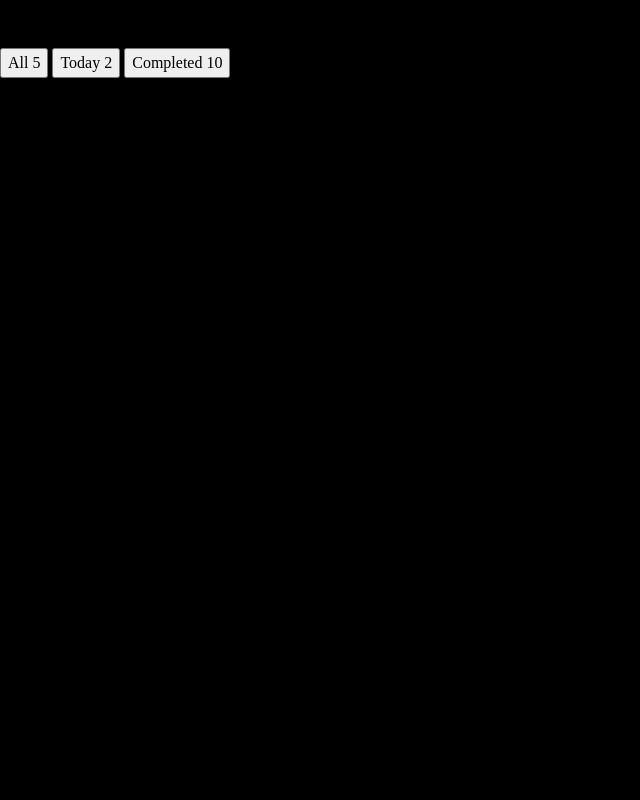
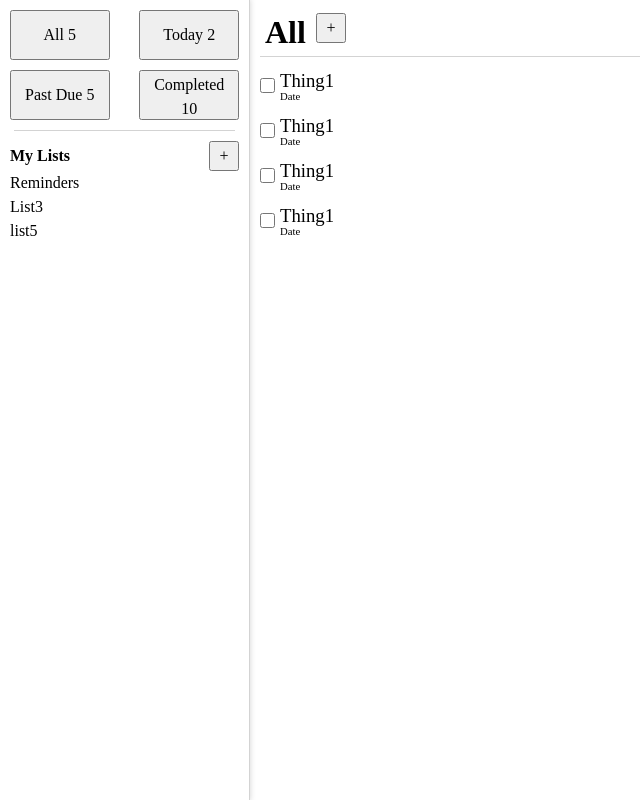
Before and after one commit to Cakey01/todo-list, a website built with webpack: page src/template.html in a window 1280 px wide. Shown: the whole page, without its empty margins (0-640 px from the left). Built offline with nearby package versions, Linux system fonts and the light colour scheme.

Commit message:
Create basic style and layout for todo page

```diff
--- a/src/styles/styles.css
+++ b/src/styles/styles.css
@@ -29,7 +29,156 @@ h1, h2, h3, h4, h5, h6 {
     text-wrap: balance;
 }
 
+html {
+    height: 100%;
+}
+
 /* body */
+
 body {
-    background-color: black
+    display: grid;
+    grid-template-columns: 250px 1fr;
+    grid-template-rows: 57px 1fr;
+    height: 100%;
+    margin: 0;
 }
+
+/* header */
+
+header {
+    grid-column: 2 / 3;
+    grid-row: 1 / 2;
+    display: flex;
+    flex-direction: column;
+    width: 100%;
+    height: 100%;
+    justify-content: space-between;
+}
+
+header > div {
+    display: flex;
+    gap: 10px;
+}
+
+header > div > h1 {
+    align-self: center;
+    justify-self: start;
+    padding-left: 15px;
+    padding-top: 8px;
+}
+
+header > div > button {
+    width: 30px;
+    height: 30px;
+    align-self: center;
+    margin-right: 15px;
+}
+
+header > .divider {
+    justify-self: flex-end;
+    align-self: center;
+    width: 98%
+}
+
+/* sidebar */
+
+#sidebar {
+    grid-column: 1 / 2;
+    grid-row: 1 / 3;
+    border-right: 1px solid lightgrey;
+    box-shadow: -1px 0px 6px 1px lightgrey;
+    height: 100%;
+    display: flex;
+    flex-direction: column;
+    gap: 10px;
+    align-items: center;
+}
+
+/* projects */
+#projects {
+    display: grid;
+    grid-template-columns: 1fr 1fr;
+    grid-template-rows: 1fr 1fr;
+    padding-top: 10px;
+    gap: 10px;
+    width: 100%;
+    place-items: center;
+}
+
+#projects > button {
+    height: 50px;
+    width: 100px;
+}
+
+/* divider */
+
+.divider {
+    background-color: lightgrey;
+    height: 1px;
+    width: 89%;
+}
+
+/* Lists */
+
+#lists {
+    display: grid;
+    grid-template-columns: 1fr 30px;
+    grid-template-rows: 30px 1fr;
+    overflow: auto;
+    padding: 0 10px 0 10px;
+    width: 100%;
+}
+
+#lists > h4 {
+    align-self: center;
+    justify-self: start;
+}
+
+#lists > ul {
+    list-style-type: none;
+    padding: 0;
+    margin: 0;
+    display: flex;
+    flex-direction: column;
+}
+
+/* todo */
+
+#todo {
+    grid-column: 2 / 3;
+    grid-row: 2 / 3;
+    padding: 10px;
+    height: 100%;
+    overflow: auto;
+}
+
+.item {
+    display: grid;
+    grid-template-columns: 15px 1fr;
+    grid-template-rows: 1em 1em;
+    height: 45px;
+    gap: 5px;
+}
+
+.item > * {
+    margin: 0;
+    padding: 0;
+}
+
+.item > input {
+    grid-column: 1 / 2;
+    grid-row: 1 / 3;
+    border-radius: 100%;
+}
+
+.item > h3 {
+    grid-column: 2 / 3;
+    grid-row: 1 / 2;
+    font-weight: 500;
+}
+
+.item > h6 {
+    grid-column: 2 / 3;
+    grid-row: 2 / 3;
+    font-weight: 400;
+}
--- a/src/template.html
+++ b/src/template.html
@@ -7,7 +7,11 @@
 </head>
 <body>
     <header>
-        <h1>All</h1>
+        <div>
+            <h1>All</h1>
+            <button id="newTodo">+</button>
+        </div>
+        <div class="divider"></div>
     </header>
     <section id="sidebar">
         <div id="projects">
@@ -19,13 +23,19 @@
                 <span class="buttonText">Today</span>
                 <span class="buttonText">2</span>
             </button>
+            <button id="past">
+                <span class="buttonText">Past Due</span>
+                <span class="buttonText">5</span>
+            </button>
             <button id="completed">
                 <span class="buttonText">Completed</span>
                 <span class="buttonText">10</span>
             </button>
         </div>
+        <div class="divider"></div>
         <div id="lists">
-            <h5>My Lists</h5>
+            <h4>My Lists</h4>
+            <button id="newList">+</button>
             <ul>
                 <li>Reminders</li>
                 <li>List3</li>
@@ -33,5 +43,28 @@
             </ul>
         </div>
     </section>
+
+    <section id="todo">
+        <div class="item">
+            <input type="checkbox">
+            <h3>Thing1</h3>
+            <h6>Date</h6>
+        </div>
+        <div class="item">
+            <input type="checkbox">
+            <h3>Thing1</h3>
+            <h6>Date</h6>
+        </div>
+        <div class="item">
+            <input type="checkbox">
+            <h3>Thing1</h3>
+            <h6>Date</h6>
+        </div>
+        <div class="item">
+            <input type="checkbox">
+            <h3>Thing1</h3>
+            <h6>Date</h6>
+        </div>
+    </section>
 </body>
 </html>
```
Also changed, not shown: src/js/project.js (deleted, +0 -14 lines), src/css/styles.css (deleted).
